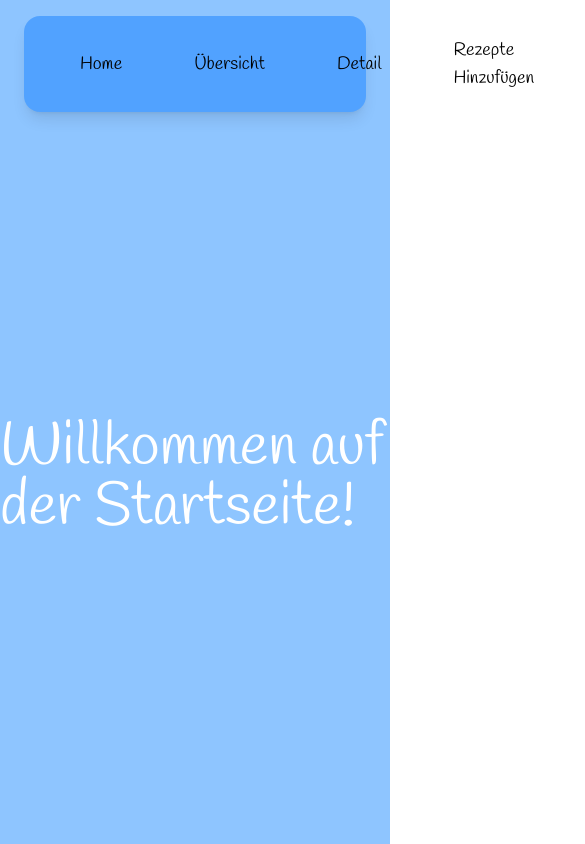
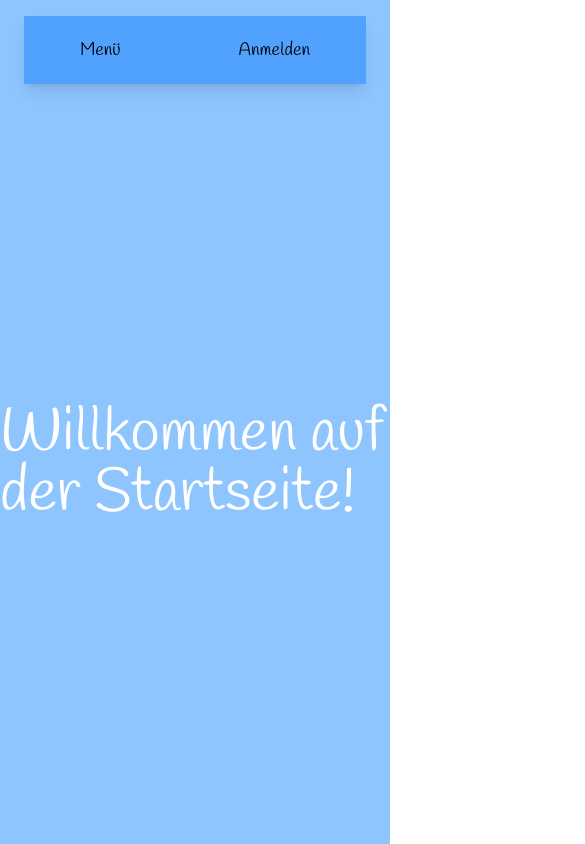
Before and after one commit to Renamagiera/kochbuch, a React (Vite) app: page / in a window 390 px wide. Shown: the top 844 px of the page, 585 px wide, since content can reach past the window. Built offline with nearby package versions, Linux system fonts and the light colour scheme; a web font is replaced by a local one.

Commit message:
Added responsive Nav Bar

```diff
--- a/src/Components/NavBar.jsx
+++ b/src/Components/NavBar.jsx
@@ -1,20 +1,43 @@
 import '../App.css';
 import {NavLink} from "react-router";
+import {useState} from "react";
 
 export default function NavBar() {
+
+    const [open, setOpen] = useState(false);
+
+    const handleOpen = () => {
+        setOpen(!open);
+    };
+
     return (
-        <nav className="bg-blue-400 shadow-lg rounded-2xl sticky top-0 mx-6 mt-4 py-3">
+        <div className="sticky top-0">
+            <nav className="bg-blue-400 shadow-lg mx-6 mt-4 py-3">
                 <div className="flex text-lg mx-5">
-                <div className="mr-auto flex items-center justify-start">
+                    <div className="mr-auto md:hidden">
+                        <button onClick={handleOpen} className="button-style">Menü</button>
+                    </div>
+                    <div className="hidden md:flex items-center justify-start mr-auto">
                         <NavLink to="/" className="button-style">Home</NavLink>
                         <NavLink to="/overview" className="button-style">Übersicht</NavLink>
                         <NavLink to="/detail" className="button-style">Detail</NavLink>
                         <NavLink to="/add" className="button-style">Rezepte Hinzufügen</NavLink>
                     </div>
-                <div className="">
+                    <div className="ml-auto">
                         <button className="button-style">Anmelden</button>
                     </div>
                 </div>
             </nav>
+            {open ? (
+                <div className="bg-blue-400 shadow-lg mx-6 w-3/5 sm:w-2/5">
+                    <div className="flex flex-col justify-center">
+                        <NavLink to="/" className="button-style">Home</NavLink>
+                        <NavLink to="/overview" className="button-style">Übersicht</NavLink>
+                        <NavLink to="/detail" className="button-style">Detail</NavLink>
+                        <NavLink to="/add" className="button-style">Rezepte Hinzufügen</NavLink>
+                    </div>
+                </div>
+            ) : null}
+        </div>
     )
 }
```
Lines whose indentation alone changed are shown as unchanged.
